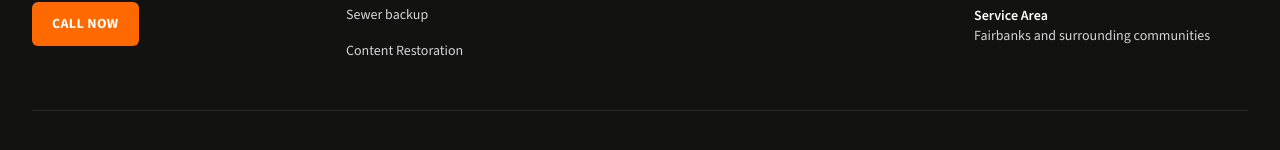
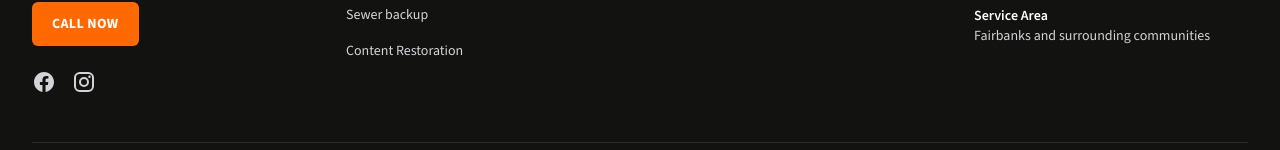
Before and after one commit to Davidhub907/FR_Website, a Next.js app: page / in a window 1280 px wide. Shown: the part 6687-6837 px from the top of the page. Built offline with nearby package versions, Linux system fonts and the light colour scheme.

Commit message:
Added social media links

```diff
--- a/components/layout/Footer.js
+++ b/components/layout/Footer.js
@@ -54,6 +54,40 @@ export default function Footer() {
             >
               Call Now
             </a>
+            {/* Social links */}
+            <div className="mt-6 flex items-center gap-4">
+              <a
+                href={siteConfig.socialLinks.facebook}
+                target="_blank"
+                rel="noopener noreferrer"
+                aria-label="Visit Frontier Restoration on Facebook"
+                className="text-zinc-300 transition hover:text-blue-500"
+              >
+                <svg
+                  viewBox="0 0 24 24"
+                  aria-hidden="true"
+                  className="h-6 w-6 fill-current"
+                >
+                  <path d="M22 12.07C22 6.51 17.52 2 12 2S2 6.51 2 12.07c0 5.02 3.66 9.18 8.44 9.93v-7.03H7.9v-2.9h2.54V9.86c0-2.52 1.49-3.91 3.77-3.91 1.09 0 2.23.2 2.23.2V8.6h-1.26c-1.24 0-1.63.78-1.63 1.57v1.9h2.77l-.44 2.9h-2.33V22C18.34 21.25 22 17.09 22 12.07Z" />
+                </svg>
+              </a>
+
+              <a
+                href={siteConfig.socialLinks.instagram}
+                target="_blank"
+                rel="noopener noreferrer"
+                aria-label="Visit Frontier Restoration on Instagram"
+                className="text-zinc-300 transition hover:text-orange-500"
+              >
+                <svg
+                  viewBox="0 0 24 24"
+                  aria-hidden="true"
+                  className="h-6 w-6 fill-current"
+                >
+                  <path d="M7.75 2h8.5A5.76 5.76 0 0 1 22 7.75v8.5A5.76 5.76 0 0 1 16.25 22h-8.5A5.76 5.76 0 0 1 2 16.25v-8.5A5.76 5.76 0 0 1 7.75 2Zm0 2A3.75 3.75 0 0 0 4 7.75v8.5A3.75 3.75 0 0 0 7.75 20h8.5A3.75 3.75 0 0 0 20 16.25v-8.5A3.75 3.75 0 0 0 16.25 4h-8.5ZM17.5 5.5A1.25 1.25 0 1 1 17.5 8a1.25 1.25 0 0 1 0-2.5ZM12 7a5 5 0 1 1 0 10 5 5 0 0 1 0-10Zm0 2a3 3 0 1 0 0 6 3 3 0 0 0 0-6Z" />
+                </svg>
+              </a>
+            </div>
           </div>
 
           {/* Services */}
```
